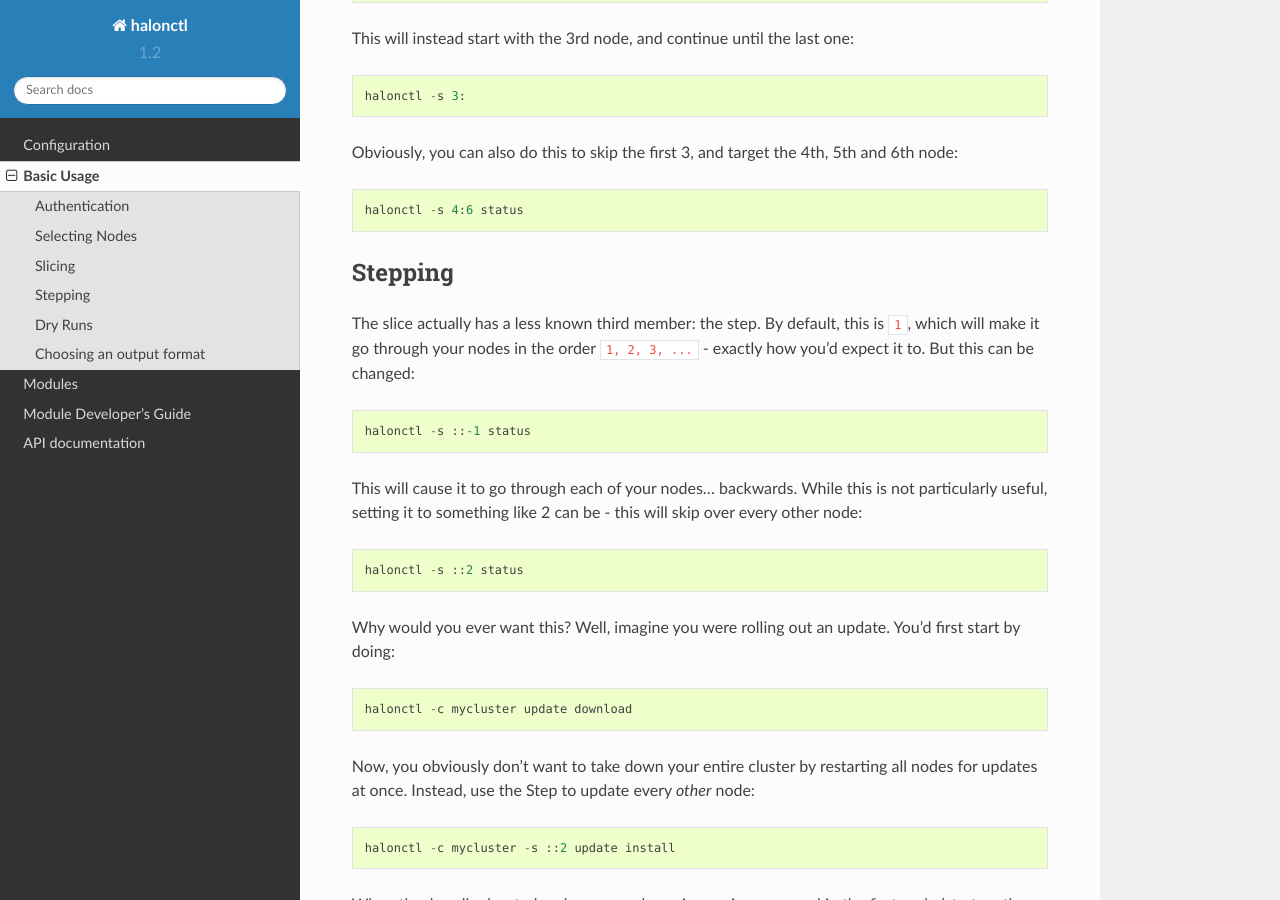
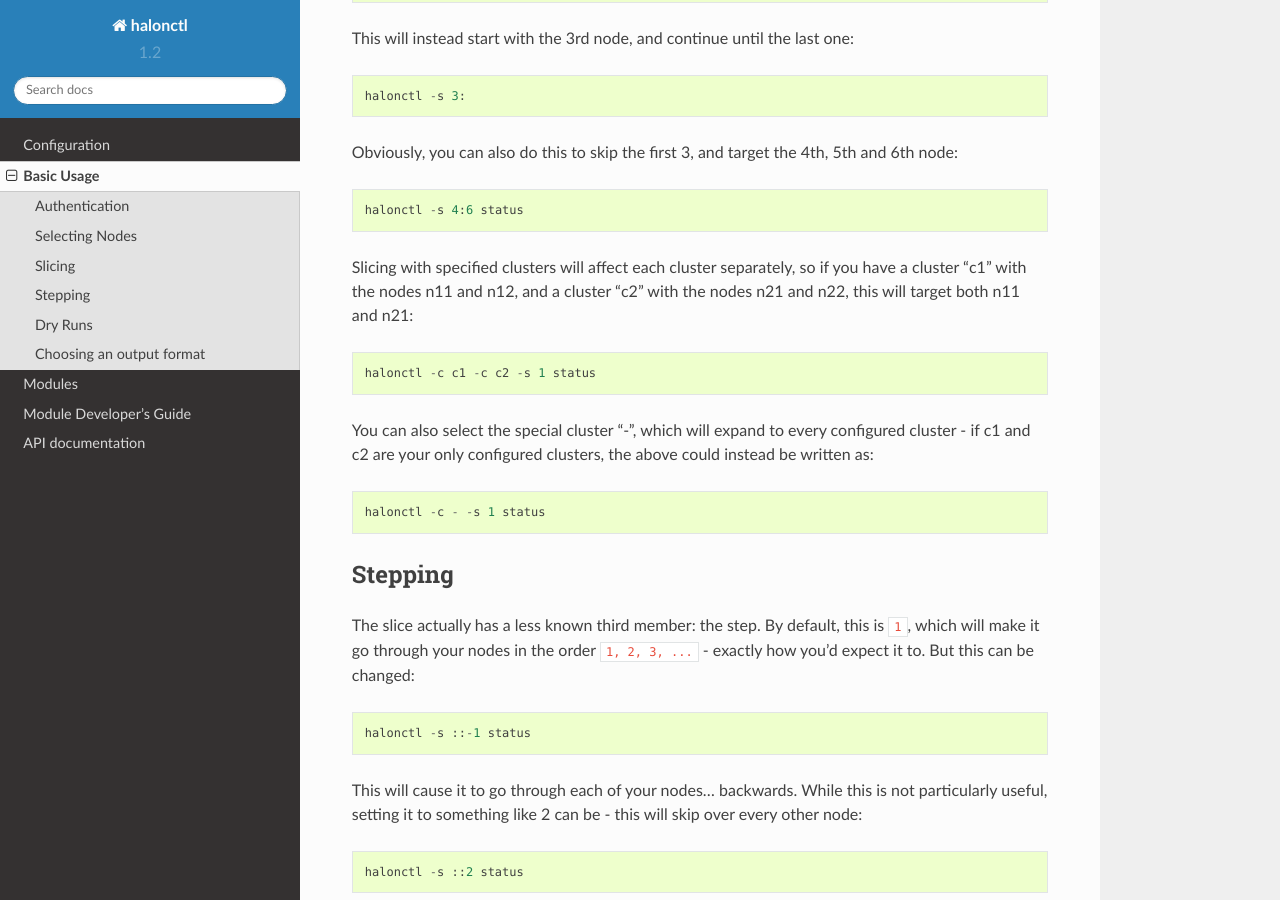
Before and after one commit to wildegnux/halonctl, a Sphinx documentation site: the page built from docs/basics.rst, in a window 1280 px wide and 900 px high, scrolled down 2512 px. Built offline with Sphinx 7.4.7 and the Read the Docs theme 2.0.0, drawn with Linux system fonts in a browser that asks for light colours.

Commit message:
Documented cluster slicing

```diff
--- a/docs/basics.rst
+++ b/docs/basics.rst
@@ -82,6 +82,14 @@ Obviously, you can also do this to skip the first 3, and target the 4th, 5th and
 
     halonctl -s 4:6 status
 
+Slicing with specified clusters will affect each cluster separately, so if you have a cluster "c1" with the nodes n11 and n12, and a cluster "c2" with the nodes n21 and n22, this will target both n11 and n21::
+
+    halonctl -c c1 -c c2 -s 1 status
+
+You can also select the special cluster "-", which will expand to every configured cluster - if c1 and c2 are your only configured clusters, the above could instead be written as::
+
+    halonctl -c - -s 1 status
+
 Stepping
 --------
 
```
